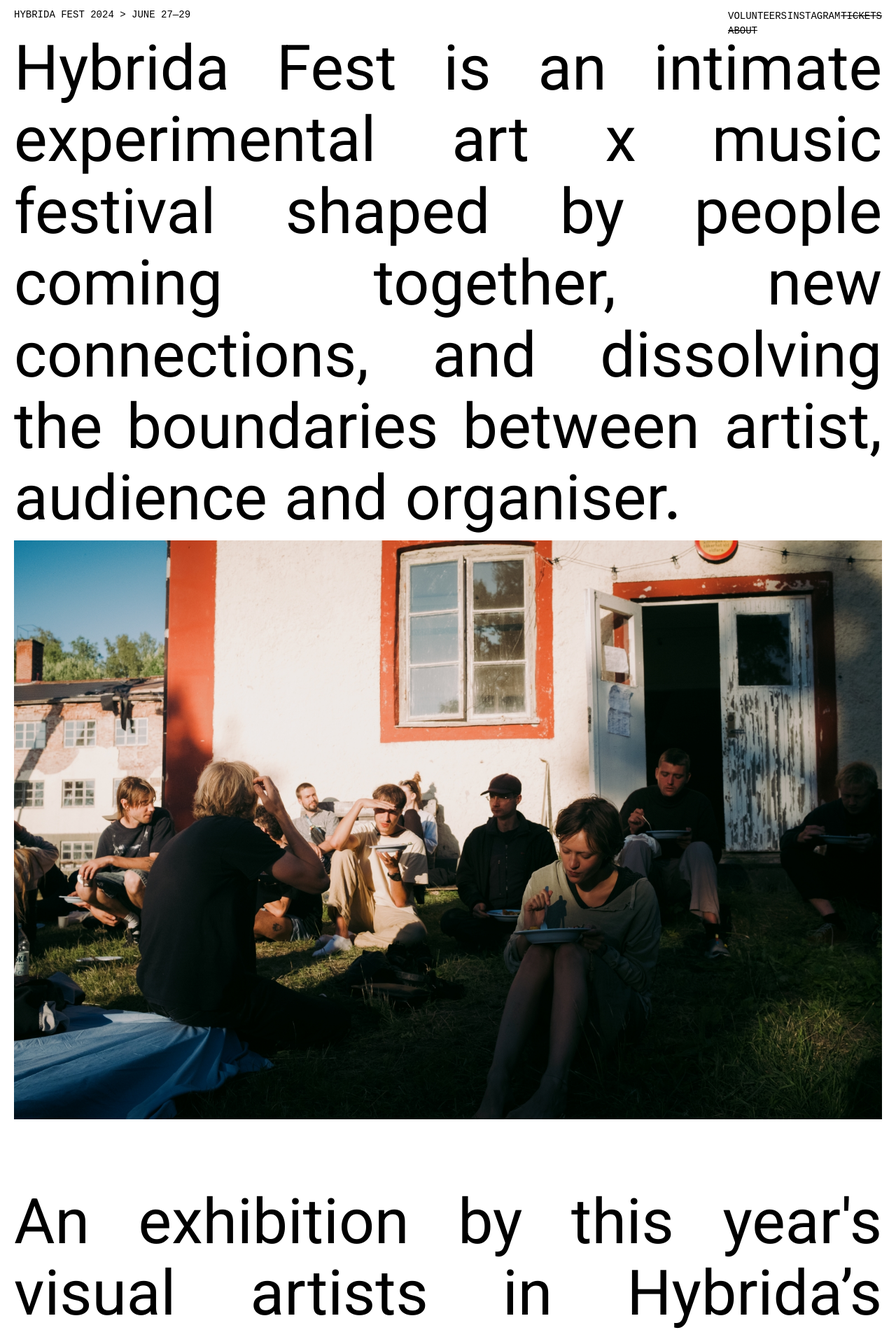
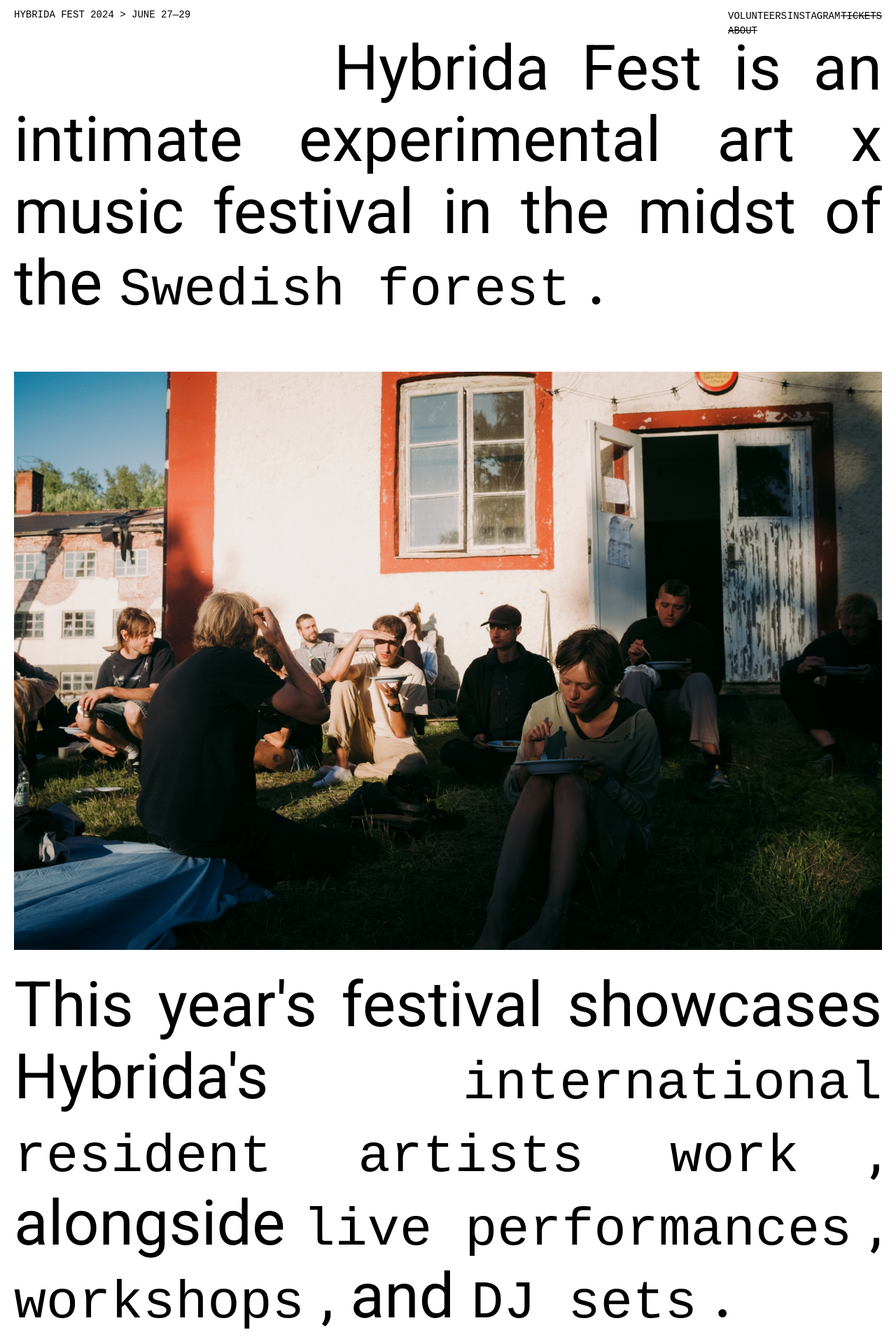
Before and after one commit to szkjn/hybrida_fest_website, a SvelteKit app in the folder app/: page / in a window 1280 px wide. Shown: the top 1910 px of the page at 70% size. Built offline with nearby package versions, Linux system fonts and the light colour scheme; a web font is replaced by a local one.

Commit message:
Shortened first couple paragraphs

```diff
--- a/app/src/lib/style/global.css
+++ b/app/src/lib/style/global.css
@@ -88,8 +88,17 @@
 	margin: 0;
 }
 
+.m-y-1 {
+	margin-top: 2rem;
+	margin-bottom: 2rem;
+}
+
 .m-t-0 {
 	margin-top: 0rem;
+}
+
+.m-t-1 {
+	margin-top: 2rem;
 }
 
 .m-t-2 {
@@ -98,6 +107,10 @@
 
 .m-b-0 {
 	margin-bottom: 0;
+}
+
+.m-b-0 {
+	margin-bottom: 2rem;
 }
 
 .m-b-2 {
--- a/app/src/routes/+page.svelte
+++ b/app/src/routes/+page.svelte
@@ -24,6 +24,10 @@
 	import thumb_dj_02 from '$lib/assets/photos/360p/dj_02.jpg';
 	import thumb_dj_03 from '$lib/assets/photos/360p/dj_03.jpg';
 	import thumb_dj_04 from '$lib/assets/photos/360p/dj_04.jpg';
+	import thumb_nature_01 from '$lib/assets/photos/360p/nature_01.jpg';
+	import thumb_nature_02 from '$lib/assets/photos/360p/nature_02.jpg';
+	import thumb_nature_03 from '$lib/assets/photos/360p/nature_04.jpg';
+	import thumb_nature_04 from '$lib/assets/photos/360p/nature_05.jpg';
 
 	import RevealImage from '$lib/components/RevealImage.svelte';
 
@@ -36,32 +40,36 @@
 		thumb_workshop_04
 	];
 	const dj_images = [thumb_dj_01, thumb_dj_02, thumb_dj_03, thumb_dj_04];
+	const nature_images = [thumb_nature_01, thumb_nature_02, thumb_nature_03, thumb_nature_04];
 </script>
 
 <section>
-	<h2 class="m-0">
-		Hybrida Fest is an intimate experimental art x music festival shaped by people coming together,
-		new connections, and dissolving the boundaries between artist, audience and organiser.
+	<h2 class="m-0 m-b-2">
+		&nbsp;&nbsp;&nbsp;&nbsp;&nbsp;&nbsp;&nbsp;&nbsp;&nbsp;&nbsp;Hybrida Fest is an intimate
+		experimental art x music festival in the midst of the
+		<RevealImage keyword="Swedish forest" imageUrls={nature_images} />.
 	</h2>
 </section>
 <section>
 	<img class="photo-w100" alt="friendly moment between festival-goers" src={people_01} />
 </section>
 <section>
-	<p class="m-0">
-		An exhibition by this year's visual artists in Hybrida’s international artist residency program,
-		alongside a lovingly selected program of
+	<p class="m-0 m-y-1">
+		This year's festival showcases Hybrida's
+		<RevealImage keyword="international resident artists work" imageUrls={install_images} />,
+		alongside
 		<RevealImage keyword="live performances" imageUrls={live_images} />,
-		<RevealImage keyword="workshops" imageUrls={workshop_images} />,
-		<RevealImage keyword="installations" imageUrls={install_images} />
-		and <RevealImage keyword="DJ sets" imageUrls={dj_images} /> to let it all go.
+		<RevealImage keyword="workshops" imageUrls={workshop_images} />, and <RevealImage
+			keyword="DJ sets"
+			imageUrls={dj_images}
+		/>.
 	</p>
 </section>
 <section>
 	<img class="photo-w100" alt="singing performance" src={live_04} />
 </section>
 <section>
-	<p class="m-0">
+	<p class="m-0 m-y-1">
 		On the edge of the lake, not far from the sauna, is the campsite. Amongst the buildings is the
 		dining hall with home-cooked food, the exhibition space and the stage. Enveloping us are forests
 		inviting you to explore.
@@ -74,7 +82,7 @@
 	<img class="f-g-1" alt="" src={live_03} />
 </section>
 <section>
-	<p class="m-0">
+	<p class="m-0 m-y-1">
 		Hybrida Fest is ca. 3 hours from Gothenburg, Stockholm & Oslo in the little village of Älvsbacka
 		in Värmland, Sweden. We have just 200 tickets which cost XXX. Your ticket includes camping,
 		breakfast & lunch from Thursday to Saturday, and the festival bus from Karlstad to the festival.
@@ -84,15 +92,15 @@
 	<img class="photo-w100" alt="" src={people_04} />
 </section>
 <section>
-	<p>We can’t wait to create Hybrida Fest 2024 with you !</p>
-	<div class="f f-j-c-end">
+	<p class="m-0 m-t-1">We can’t wait to create Hybrida Fest 2024 with you !</p>
+	<div class="m-0 f f-j-c-end">
 		<p class="">
 			June 27-<br />
 			June &nbsp;&nbsp;-28-<br />
 			June &nbsp;&nbsp;&nbsp;&nbsp;&nbsp;&nbsp;-29
 		</p>
 	</div>
-	<div class="f f-j-c-center">
+	<!-- <div class="f f-j-c-center">
 		<svg width="148" height="78" viewBox="0 0 148 78" fill="none" xmlns="http://www.w3.org/2000/svg"
 			><g style="mix-blend-mode:exclusion"
 				><line
@@ -128,11 +136,11 @@
 				/></g
 			></svg
 		>
-	</div>
+	</div> -->
 </section>
 <section>
 	<div>
-		<p class="m-0">Become a <a href="/volunteers"><span>volunteer</span></a>.</p>
+		<p class="m-0 m-b-1">Become a <a href="/volunteers"><span>volunteer</span></a>.</p>
 		<!-- <p class="m-0">Get your <a href="/tickets"><span>tickets</span></a>.</p> -->
 	</div>
 	<div></div>
@@ -142,15 +150,15 @@
 </section>
 
 <style>
-	section {
+	/* section {
 		width: 100%;
 		margin: 100px 0 100px 0;
-	}
-	section:nth-child(1),
+	} */
+	/* section:nth-child(1),
 	section:nth-child(2),
 	section:last-child {
 		margin: 0;
-	}
+	} */
 	h2,
 	p,
 	span {
```
